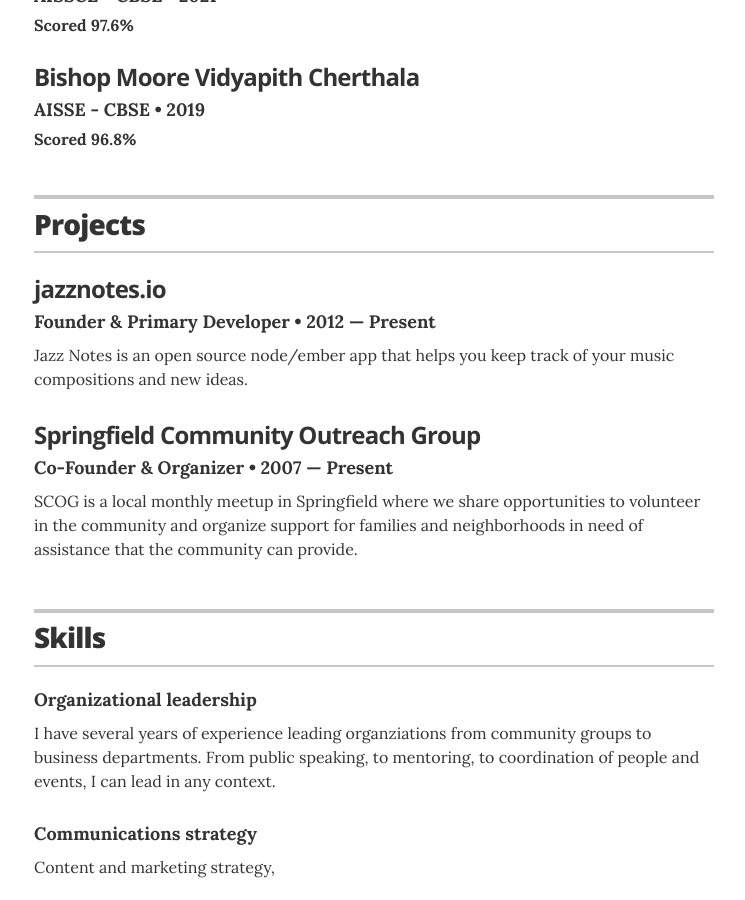
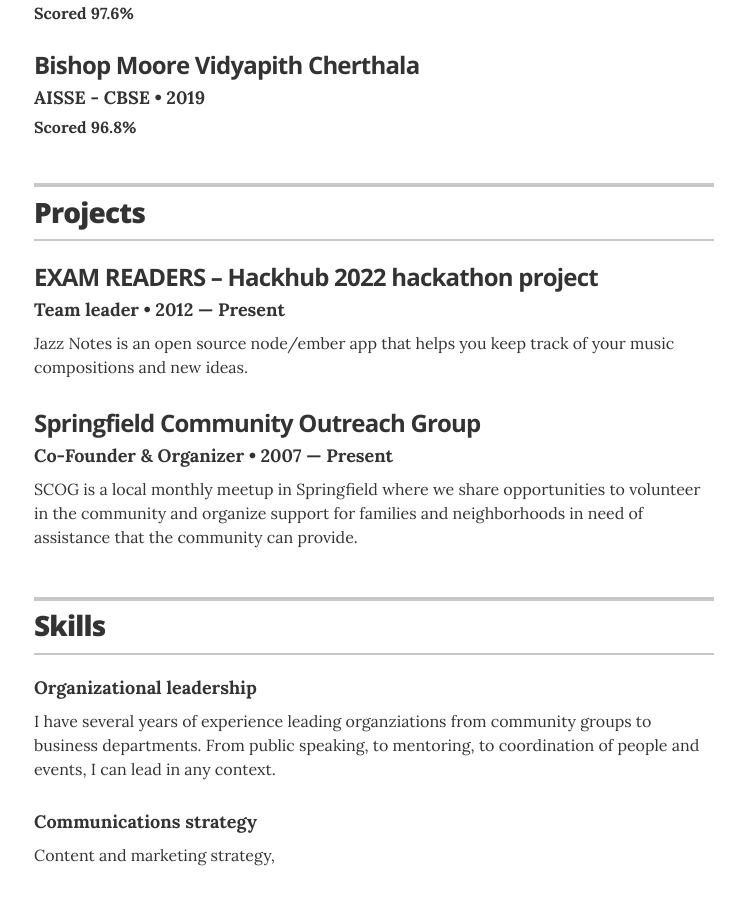
Before and after one commit to rahulvk007/digital-resume, a Jekyll site: the page built from index.html, in a window 1280 px wide and 900 px high, scrolled down 790 px. Shown: the whole window, without its empty margins (266-1011 px from the left). Built offline with Jekyll 4.4.1, drawn with Linux system fonts in a browser that asks for light colours.

Commit message:
adding content

```diff
--- a/_data/education.yml
+++ b/_data/education.yml
@@ -2,8 +2,7 @@
 - degree: B.Tech Computer Science and Engineering
   uni: VIT Chennai
   year: 2021-
-  awards:
-    - award: GPA of 9.25
+  award: GPA of 9.25
   summary: Memeber of Technical Team of Zero Bugs Club
 
 - degree: AISSCE - CBSE
--- a/_data/projects.yml
+++ b/_data/projects.yml
@@ -2,8 +2,8 @@
 # uncomment the urls if you wish to display them, and add your own URL
 
 # jazznotes.io
-- project: jazznotes.io
-  role: Founder & Primary Developer
+- project: EXAM READERS – Hackhub 2022 hackathon project
+  role: Team leader
   duration: 2012 &mdash; Present
   # url: "#"
   description: Jazz Notes is an open source node/ember app that helps you keep track of your music compositions and new ideas.
```
